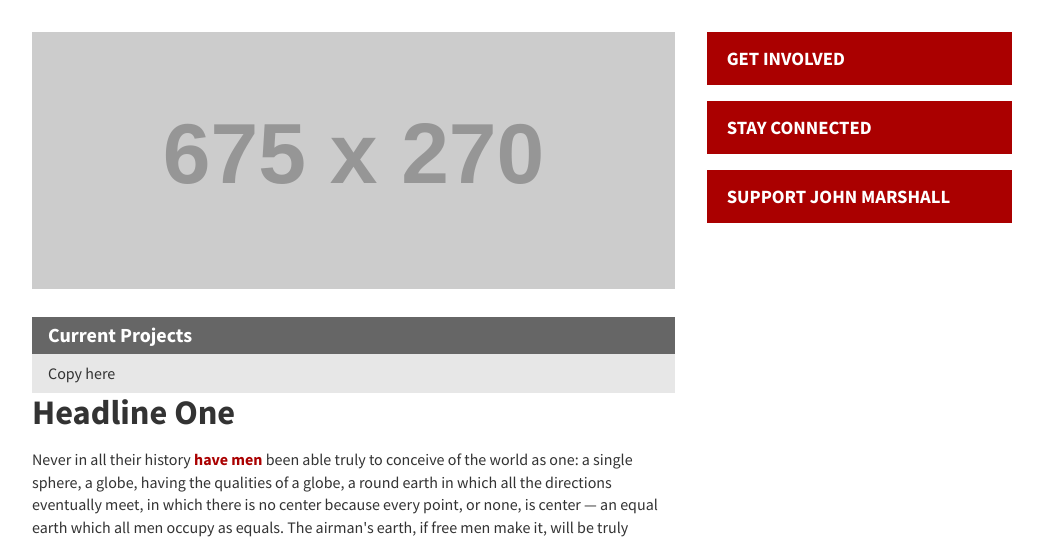
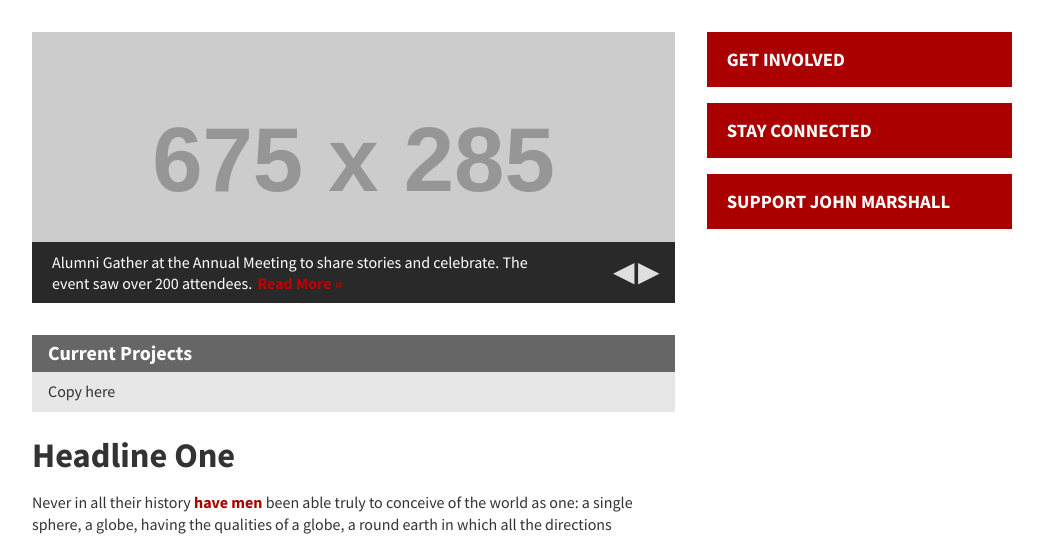
Before and after one commit to stephenkarpeles/alumni.jmls.edu, a PHP site: page / in a window 1280 px wide. Shown: the part 150-688 px from the top of the page, without its empty margins (118-1161 px from the left). Run offline with PHP 8.4, Linux system fonts and the light colour scheme; grey boxes labelled with a size stand in for pictures from a placeholder-image service; some libraries are stand-ins or nearby versions.

Commit message:
Update slider style

```diff
--- a/css/main.css
+++ b/css/main.css
@@ -89,19 +89,15 @@ a {
 }
 
 /**
- * Address `outline` inconsistency between Chrome and other browsers.
- */
-/* line 96, ../sass/vendor/_normalize.scss */
-a:focus {
-  outline: thin dotted;
-}
-
-/**
  * Improve readability when focused and also mouse hovered in all browsers.
  */
-/* line 105, ../sass/vendor/_normalize.scss */
+/* line 100, ../sass/vendor/_normalize.scss */
 a:active,
+a:selected,
+a:visited,
+a:focus,
 a:hover {
+  border: none;
   outline: 0;
 }
 
@@ -111,7 +107,7 @@ a:hover {
 /**
  * Address styling not present in IE 8/9, Safari 5, and Chrome.
  */
-/* line 117, ../sass/vendor/_normalize.scss */
+/* line 113, ../sass/vendor/_normalize.scss */
 abbr[title] {
   border-bottom: 1px dotted;
 }
@@ -119,7 +115,7 @@ abbr[title] {
 /**
  * Address style set to `bolder` in Firefox 4+, Safari 5, and Chrome.
  */
-/* line 126, ../sass/vendor/_normalize.scss */
+/* line 122, ../sass/vendor/_normalize.scss */
 b,
 strong {
   font-weight: bold;
@@ -128,7 +124,7 @@ strong {
 /**
  * Address styling not present in Safari 5 and Chrome.
  */
-/* line 134, ../sass/vendor/_normalize.scss */
+/* line 130, ../sass/vendor/_normalize.scss */
 dfn {
   font-style: italic;
 }
@@ -136,7 +132,7 @@ dfn {
 /**
  * Address differences between Firefox and other browsers.
  */
-/* line 142, ../sass/vendor/_normalize.scss */
+/* line 138, ../sass/vendor/_normalize.scss */
 hr {
   -moz-box-sizing: content-box;
   box-sizing: content-box;
@@ -146,7 +142,7 @@ hr {
 /**
  * Address styling not present in IE 8/9.
  */
-/* line 152, ../sass/vendor/_normalize.scss */
+/* line 148, ../sass/vendor/_normalize.scss */
 mark {
   background: #ff0;
   color: #000;
@@ -155,7 +151,7 @@ mark {
 /**
  * Correct font family set oddly in Safari 5 and Chrome.
  */
-/* line 164, ../sass/vendor/_normalize.scss */
+/* line 160, ../sass/vendor/_normalize.scss */
 code,
 kbd,
 pre,
@@ -167,7 +163,7 @@ samp {
 /**
  * Improve readability of pre-formatted text in all browsers.
  */
-/* line 173, ../sass/vendor/_normalize.scss */
+/* line 169, ../sass/vendor/_normalize.scss */
 pre {
   white-space: pre-wrap;
 }
@@ -175,7 +171,7 @@ pre {
 /**
  * Set consistent quote types.
  */
-/* line 181, ../sass/vendor/_normalize.scss */
+/* line 177, ../sass/vendor/_normalize.scss */
 q {
   quotes: "\201C" "\201D" "\2018" "\2019";
 }
@@ -183,7 +179,7 @@ q {
 /**
  * Address inconsistent and variable font size in all browsers.
  */
-/* line 189, ../sass/vendor/_normalize.scss */
+/* line 185, ../sass/vendor/_normalize.scss */
 small {
   font-size: 80%;
 }
@@ -191,7 +187,7 @@ small {
 /**
  * Prevent `sub` and `sup` affecting `line-height` in all browsers.
  */
-/* line 198, ../sass/vendor/_normalize.scss */
+/* line 194, ../sass/vendor/_normalize.scss */
 sub,
 sup {
   font-size: 75%;
@@ -200,12 +196,12 @@ sup {
   vertical-align: baseline;
 }
 
-/* line 205, ../sass/vendor/_normalize.scss */
+/* line 201, ../sass/vendor/_normalize.scss */
 sup {
   top: -0.5em;
 }
 
-/* line 209, ../sass/vendor/_normalize.scss */
+/* line 205, ../sass/vendor/_normalize.scss */
 sub {
   bottom: -0.25em;
 }
@@ -216,7 +212,7 @@ sub {
 /**
  * Remove border when inside `a` element in IE 8/9.
  */
-/* line 221, ../sass/vendor/_normalize.scss */
+/* line 217, ../sass/vendor/_normalize.scss */
 img {
   border: 0;
 }
@@ -224,7 +220,7 @@ img {
 /**
  * Correct overflow displayed oddly in IE 9.
  */
-/* line 229, ../sass/vendor/_normalize.scss */
+/* line 225, ../sass/vendor/_normalize.scss */
 svg:not(:root) {
   overflow: hidden;
 }
@@ -235,7 +231,7 @@ svg:not(:root) {
 /**
  * Address margin not present in IE 8/9 and Safari 5.
  */
-/* line 241, ../sass/vendor/_normalize.scss */
+/* line 237, ../sass/vendor/_normalize.scss */
 figure {
   margin: 0;
 }
@@ -246,7 +242,7 @@ figure {
 /**
  * Define consistent border, margin, and padding.
  */
-/* line 253, ../sass/vendor/_normalize.scss */
+/* line 249, ../sass/vendor/_normalize.scss */
 fieldset {
   border: 1px solid #c0c0c0;
   margin: 0 2px;
@@ -257,7 +253,7 @@ fieldset {
  * 1. Correct `color` not being inherited in IE 8/9.
  * 2. Remove padding so people aren't caught out if they zero out fieldsets.
  */
-/* line 264, ../sass/vendor/_normalize.scss */
+/* line 260, ../sass/vendor/_normalize.scss */
 legend {
   border: 0;
   /* 1 */
@@ -270,7 +266,7 @@ legend {
  * 2. Correct font size not being inherited in all browsers.
  * 3. Address margins set differently in Firefox 4+, Safari 5, and Chrome.
  */
-/* line 278, ../sass/vendor/_normalize.scss */
+/* line 274, ../sass/vendor/_normalize.scss */
 button,
 input,
 select,
@@ -287,7 +283,7 @@ textarea {
  * Address Firefox 4+ setting `line-height` on `input` using `!important` in
  * the UA stylesheet.
  */
-/* line 290, ../sass/vendor/_normalize.scss */
+/* line 286, ../sass/vendor/_normalize.scss */
 button,
 input {
   line-height: normal;
@@ -299,7 +295,7 @@ input {
  * Correct `button` style inheritance in Chrome, Safari 5+, and IE 8+.
  * Correct `select` style inheritance in Firefox 4+ and Opera.
  */
-/* line 302, ../sass/vendor/_normalize.scss */
+/* line 298, ../sass/vendor/_normalize.scss */
 button,
 select {
   text-transform: none;
@@ -312,7 +308,7 @@ select {
  * 3. Improve usability and consistency of cursor style between image-type
  *    `input` and others.
  */
-/* line 317, ../sass/vendor/_normalize.scss */
+/* line 313, ../sass/vendor/_normalize.scss */
 button,
 html input[type="button"],
 input[type="reset"],
@@ -326,7 +322,7 @@ input[type="submit"] {
 /**
  * Re-set default cursor for disabled elements.
  */
-/* line 327, ../sass/vendor/_normalize.scss */
+/* line 323, ../sass/vendor/_normalize.scss */
 button[disabled],
 html input[disabled] {
   cursor: default;
@@ -336,7 +332,7 @@ html input[disabled] {
  * 1. Address box sizing set to `content-box` in IE 8/9/10.
  * 2. Remove excess padding in IE 8/9/10.
  */
-/* line 337, ../sass/vendor/_normalize.scss */
+/* line 333, ../sass/vendor/_normalize.scss */
 input[type="checkbox"],
 input[type="radio"] {
   box-sizing: border-box;
@@ -350,7 +346,7 @@ input[type="radio"] {
  * 2. Address `box-sizing` set to `border-box` in Safari 5 and Chrome
  *    (include `-moz` to future-proof).
  */
-/* line 348, ../sass/vendor/_normalize.scss */
+/* line 344, ../sass/vendor/_normalize.scss */
 input[type="search"] {
   -webkit-appearance: textfield;
   /* 1 */
@@ -364,7 +360,7 @@ input[type="search"] {
  * Remove inner padding and search cancel button in Safari 5 and Chrome
  * on OS X.
  */
-/* line 361, ../sass/vendor/_normalize.scss */
+/* line 357, ../sass/vendor/_normalize.scss */
 input[type="search"]::-webkit-search-cancel-button,
 input[type="search"]::-webkit-search-decoration {
   -webkit-appearance: none;
@@ -373,7 +369,7 @@ input[type="search"]::-webkit-search-decoration {
 /**
  * Remove inner padding and border in Firefox 4+.
  */
-/* line 370, ../sass/vendor/_normalize.scss */
+/* line 366, ../sass/vendor/_normalize.scss */
 button::-moz-focus-inner,
 input::-moz-focus-inner {
   border: 0;
@@ -384,7 +380,7 @@ input::-moz-focus-inner {
  * 1. Remove default vertical scrollbar in IE 8/9.
  * 2. Improve readability and alignment in all browsers.
  */
-/* line 380, ../sass/vendor/_normalize.scss */
+/* line 376, ../sass/vendor/_normalize.scss */
 textarea {
   overflow: auto;
   /* 1 */
@@ -398,7 +394,7 @@ textarea {
 /**
  * Remove most spacing between table cells.
  */
-/* line 393, ../sass/vendor/_normalize.scss */
+/* line 389, ../sass/vendor/_normalize.scss */
 table {
   border-collapse: collapse;
   border-spacing: 0;
@@ -484,96 +480,96 @@ table {
   margin-top: 3em;
 }
 
-/* line 31, ../sass/components/_typography.scss */
+/* line 32, ../sass/components/_typography.scss */
 .bold {
   font-weight: 700;
 }
 
-/* line 32, ../sass/components/_typography.scss */
+/* line 33, ../sass/components/_typography.scss */
 .italic {
   font-style: italic;
 }
 
-/* line 33, ../sass/components/_typography.scss */
+/* line 34, ../sass/components/_typography.scss */
 .upcase {
   text-transform: uppercase;
 }
 
-/* line 35, ../sass/components/_typography.scss */
+/* line 36, ../sass/components/_typography.scss */
 h1 {
   font-size: 2.15em;
   line-height: 1.1;
   margin: 0 0 .5em;
 }
 
-/* line 40, ../sass/components/_typography.scss */
+/* line 41, ../sass/components/_typography.scss */
 h2 {
   font-size: 1.5em;
   line-height: 1.2;
   margin: 0 0 .625em;
 }
 
-/* line 45, ../sass/components/_typography.scss */
+/* line 46, ../sass/components/_typography.scss */
 h3 {
   font-size: 1.25em;
   line-height: 1.2;
   margin: 0 0 .625em;
 }
 
-/* line 50, ../sass/components/_typography.scss */
+/* line 51, ../sass/components/_typography.scss */
 h4 {
   font-size: 1em;
   line-height: 1.1;
   margin: 0 0 .625em;
 }
 
-/* line 55, ../sass/components/_typography.scss */
+/* line 56, ../sass/components/_typography.scss */
 .alpha {
   font-size: 2.15em;
   line-height: 1.1;
 }
 
-/* line 56, ../sass/components/_typography.scss */
+/* line 57, ../sass/components/_typography.scss */
 .beta {
   font-size: 1.5em;
   line-height: 1.2;
 }
 
-/* line 57, ../sass/components/_typography.scss */
+/* line 58, ../sass/components/_typography.scss */
 .gamma {
   font-size: 1.25em;
   line-height: 1.2;
 }
 
-/* line 58, ../sass/components/_typography.scss */
+/* line 59, ../sass/components/_typography.scss */
 .delta {
   font-size: 1.17em;
   line-height: 1.1;
 }
 
-/* line 59, ../sass/components/_typography.scss */
+/* line 60, ../sass/components/_typography.scss */
 .epsilon {
   font-size: 1.1em;
   line-height: 1.1;
 }
 
-/* line 61, ../sass/components/_typography.scss */
+/* line 62, ../sass/components/_typography.scss */
 .text-center {
   text-align: center;
 }
 
-/* line 62, ../sass/components/_typography.scss */
+/* line 63, ../sass/components/_typography.scss */
 .text-right {
   text-align: right;
 }
 
-/* line 65, ../sass/components/_typography.scss */
+/* line 66, ../sass/components/_typography.scss */
 .page-header {
   padding-bottom: .25em;
   border-bottom: 1px solid #cacaca;
 }
 
-/* line 70, ../sass/components/_typography.scss */
+/* line 71, ../sass/components/_typography.scss */
 .featured-text {
   font-size: 1.5em;
   font-weight: 300;
@@ -745,7 +741,7 @@ h4 {
 /* line 30, ../sass/components/_modules.scss */
 .action-bar a {
   display: block;
-  padding: 15px 20px;
+  padding: 16px 20px;
   background: #aa0000;
   font-size: 1.17em;
   text-transform: uppercase;
@@ -835,14 +831,8 @@ h4 {
 /* line 9, ../sass/partials/_base.scss */
 body {
   font-family: "Source Sans Pro", "Helvetica Neue", "HelveticaNeue-Light", "Helvetica Neue Light", Helvetica, Arial, sans-serif;
-  font-size: 92.5%;
+  font-size: 95%;
   color: #333333;
-}
-@media (min-width: 480px) {
-  /* line 9, ../sass/partials/_base.scss */
-  body {
-    font-size: 95%;
-  }
 }
 @media (min-width: 800px) {
   /* line 9, ../sass/partials/_base.scss */
@@ -851,28 +841,28 @@ body {
   }
 }
 
-/* line 16, ../sass/partials/_base.scss */
+/* line 15, ../sass/partials/_base.scss */
 p {
   margin: 0 0 1.25em;
   line-height: 1.4;
 }
 
-/* line 20, ../sass/partials/_base.scss */
+/* line 19, ../sass/partials/_base.scss */
 a {
   color: #aa0000;
   text-decoration: none;
 }
-/* line 23, ../sass/partials/_base.scss */
+/* line 22, ../sass/partials/_base.scss */
 a:hover {
   color: #333333;
 }
 
-/* line 26, ../sass/partials/_base.scss */
+/* line 25, ../sass/partials/_base.scss */
 img {
   max-width: 100%;
 }
 
-/* line 29, ../sass/partials/_base.scss */
+/* line 28, ../sass/partials/_base.scss */
 hr {
   display: block;
   height: 1px;
@@ -1349,6 +1339,102 @@ nav a:hover, nav a:active {
   border-bottom: 1px solid white;
 }
 
+/* line 1, ../sass/sections/_slider.scss */
+.slider {
+  position: relative;
+}
+
+/* line 4, ../sass/sections/_slider.scss */
+.rslides {
+  position: relative;
+  list-style: none;
+  overflow: hidden;
+  width: 100%;
+  padding: 0;
+  margin: 0;
+}
+/* line 11, ../sass/sections/_slider.scss */
+.rslides ul {
+  margin: 0;
+  padding: 0;
+}
+
+/* line 15, ../sass/sections/_slider.scss */
+.rslides li {
+  -webkit-backface-visibility: hidden;
+  position: absolute;
+  display: none;
+  width: 100%;
+  left: 0;
+  top: 0;
+}
+
+/* line 23, ../sass/sections/_slider.scss */
+.rslides li:first-child {
+  position: relative;
+  display: block;
+  float: left;
+}
+
+/* line 28, ../sass/sections/_slider.scss */
+.rslides img {
+  display: block;
+  height: auto;
+  float: left;
+  width: 100%;
+  border: 0;
+}
+
+/* line 35, ../sass/sections/_slider.scss */
+.rslides_nav {
+  display: block;
+  position: absolute;
+  z-index: 5;
+  bottom: 14px;
+  right: 15px;
+  font-size: 28px;
+  color: #dfdfdf;
+}
+/* line 43, ../sass/sections/_slider.scss */
+.rslides_nav:hover, .rslides_nav:active {
+  color: #bb0000;
+}
+
+/* line 46, ../sass/sections/_slider.scss */
+.rslides_nav.prev {
+  margin-right: 25px;
+}
+
+/* line 49, ../sass/sections/_slider.scss */
+.caption {
+  display: block;
+  position: absolute;
+  z-index: 2;
+  font-size: 1em;
+  line-height: 1.3;
+  text-shadow: none;
+  color: #fff;
+  background: #222;
+  background: rgba(0, 0, 0, 0.8);
+  left: 0;
+  right: 0;
+  bottom: 0;
+  padding: 10px 20% 10px 20px;
+  margin: 0;
+  max-width: none;
+}
+
+/* line 66, ../sass/sections/_slider.scss */
+a.caption-link {
+  margin-left: 2px;
+  color: #bb0000;
+  font-weight: 700;
+}
+/* line 70, ../sass/sections/_slider.scss */
+a.caption-link:hover, a.caption-link:active {
+  color: white;
+}
+
 /* line 1, ../sass/sections/_footer.scss */
 footer {
   margin-top: 3em;
--- a/includes/header.php
+++ b/includes/header.php
@@ -15,6 +15,10 @@
 		<!--[if lt IE 9]>
 			<script src="http://html5shiv.googlecode.com/svn/trunk/html5.js"></script>
 		<![endif]-->
+
+		<!-- Scripts -->
+		<script src="//ajax.googleapis.com/ajax/libs/jquery/1.10.2/jquery.min.js"></script>
+		<script src="js/responsiveslides.min.js">	</script>
 
 	</head>
 	<body>
--- a/index.php
+++ b/index.php
@@ -6,12 +6,25 @@
 		<div class="grid-wrap">
 			<div class="grid-col bp3-col-2-3">
 
-				<div class="slider mar-bot-medium">
-					<img src="http://placehold.it/675x270" alt="">
+				<div class="slider mar-bot-large">
+					<ul class="rslides no-list-style">
+					  <li>
+					  	<img src="http://placehold.it/675x285/eee" alt="">
+					  	<p class="caption">Alumni Gather at the Annual Meeting to share stories and celebrate. The event saw over 200 attendees. <a class="caption-link" href="">Read More &raquo;</a></p>
+					  </li>
+					  <li>
+					  	<img src="http://placehold.it/675x285/ccc" alt="">
+					  	<p class="caption">This is another caption that wraps two lines and is about the same size as the first one, but a little bit different. <a class="caption-link" href="">Read More &raquo;</a></p>
+					  </li>
+					  <li>
+					  	<img src="http://placehold.it/675x285/aaa" alt="">
+					  	<p class="caption">A third caption, just like this one is all about something related to the school and super important and cool. <a class="caption-link" href="">Read More &raquo;</a></p>
+					  </li>
+					</ul>
 				</div>
 
 				<div class="header-bar header-bar-gray beta">Current Projects</div>
-				<div class="feature-box feature-box-gray">
+				<div class="feature-box feature-box-gray mar-bot-medium">
 					<p>Copy here</p>
 				</div>
 
@@ -61,5 +74,18 @@
 	</section>
 	<!-- End Content -->
 
+	<!-- Slider - More info here: http://responsiveslides.com/ -->
+	<script>
+	  $(function() {
+	    $('.rslides').responsiveSlides({
+	    	nav: true,
+	    	speed: 400,
+	    	timeout: 7000,
+	    	prevText: '&#9664;',
+	    	nextText: '&#9654;'
+	     });
+	  });
+	</script>
+
 <!-- Footer -->
 <?php include('includes/footer.php'); ?>
--- a/sass/components/_colors.scss
+++ b/sass/components/_colors.scss
@@ -1,6 +1,7 @@
 // Colors
 $main-red		 			: #aa0000;
 $bright-red       : #bb0000;
+$brighter-red     : #cc0000;
 $tan      				: #f8f4e1;
 $gold							: #bf9d3e;
 
--- a/sass/components/_modules.scss
+++ b/sass/components/_modules.scss
@@ -29,7 +29,7 @@
 .action-bar {
 	a {
 		display: block;
-		padding: 15px 20px;
+		padding: 16px 20px;
 		background: $main-red;
 		font-size: $font-size-delta;
 		text-transform: uppercase;
--- a/sass/components/_typography.scss
+++ b/sass/components/_typography.scss
@@ -10,22 +10,23 @@ $font-stack:
 	sans-serif;
 
 // Font Sizes
-$font-size-main     : 1em;
-$font-size-small 		: .95em;
-$font-size-smaller  : .9em;
-$font-size-smallest : .8em;
+$font-size-main     	: 1em;
+$font-size-small 			: .95em;
+$font-size-smaller  	: .9em;
+$font-size-smallest 	: .8em;
 
-$font-size-alpha    : 2.15em;
-$font-size-beta     : 1.5em;
-$font-size-gamma    : 1.25em;
-$font-size-delta    : 1.17em;
-$font-size-epsilon  : 1.1em;
+$font-size-alpha    	: 2.15em;
+$font-size-beta     	: 1.5em;
+$font-size-gamma    	: 1.25em;
+$font-size-delta    	: 1.17em;
+$font-size-epsilon  	: 1.1em;
 
 // Line Heights
-$line-height-main   : 1.4;
-$line-height-low    : 1.235;
-$line-height-lower  : 1.2;
-$line-height-lowest : 1.1;
+$line-height-main   	: 1.4;
+$line-height-low-alt  : 1.3;
+$line-height-low    	: 1.235;
+$line-height-lower  	: 1.2;
+$line-height-lowest 	: 1.1;
 //-------------------------------------------------------
 
 .bold   { font-weight: 700; }
--- a/sass/main.scss
+++ b/sass/main.scss
@@ -21,5 +21,6 @@
 // Sections
 @import "sections/header";
 @import "sections/nav";
+@import "sections/slider";
 @import "sections/aside";
 @import "sections/footer";
--- a/sass/partials/_base.scss
+++ b/sass/partials/_base.scss
@@ -8,9 +8,8 @@
 
 body {
 	font-family: $font-stack;
-	font-size: 92.5%;
+	font-size: 95%;
 	color: $text-color;
-  @include breakpoint(bp1) { font-size: 95%; }
   @include breakpoint(bp3) { font-size: 100%; } }
 
 p {
--- /dev/null
+++ b/sass/sections/_slider.scss
@@ -0,0 +1,71 @@
+.slider {
+  position: relative; }
+
+.rslides {
+  position: relative;
+  list-style: none;
+  overflow: hidden;
+  width: 100%;
+  padding: 0;
+  margin: 0;
+  ul {
+    margin: 0;
+    padding: 0; } }
+
+.rslides li {
+  -webkit-backface-visibility: hidden;
+  position: absolute;
+  display: none;
+  width: 100%;
+  left: 0;
+  top: 0; }
+
+.rslides li:first-child {
+  position: relative;
+  display: block;
+  float: left; }
+
+.rslides img {
+  display: block;
+  height: auto;
+  float: left;
+  width: 100%;
+  border: 0; }
+
+.rslides_nav {
+  display: block;
+  position: absolute;
+  z-index: 5;
+  bottom: 14px;
+  right: 15px;
+  font-size: 28px;
+  color: $light-gray-alt;
+  &:hover, &:active {
+    color: $bright-red; } }
+
+.rslides_nav.prev {
+    margin-right: 25px; }
+
+.caption {
+  display: block;
+  position: absolute;
+  z-index: 2;
+  font-size: $font-size-main;
+  line-height: $line-height-low-alt;
+  text-shadow: none;
+  color: #fff;
+  background: #222;
+  background: rgba(0,0,0, .8);
+  left: 0;
+  right: 0;
+  bottom: 0;
+  padding: 10px 20% 10px 20px;
+  margin: 0;
+  max-width: none; }
+
+a.caption-link {
+  margin-left: 2px;
+  color: $bright-red;
+  font-weight: 700;
+  &:hover, &:active {
+    color: white; } }
--- a/sass/vendor/_normalize.scss
+++ b/sass/vendor/_normalize.scss
@@ -90,19 +90,15 @@ a {
 }
 
 /**
- * Address `outline` inconsistency between Chrome and other browsers.
- */
-
-a:focus {
-    outline: thin dotted;
-}
-
-/**
  * Improve readability when focused and also mouse hovered in all browsers.
  */
 
 a:active,
+a:selected,
+a:visited,
+a:focus,
 a:hover {
+    border: none;
     outline: 0;
 }
 
```
Also changed, not shown: compass_app_log.txt (+113 -0 lines), js/responsiveslides.min.js (added).
